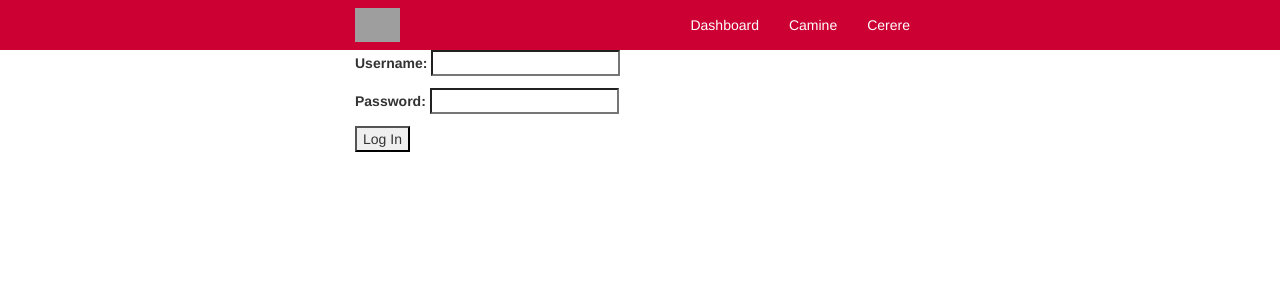
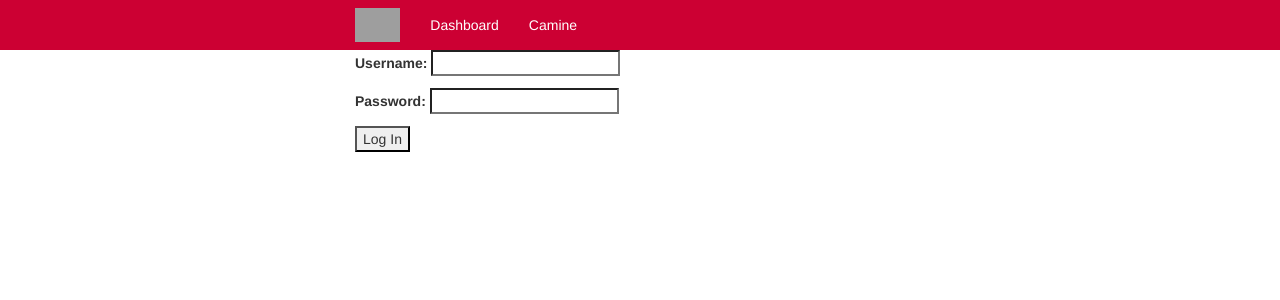
Before and after one commit to alexugoku/housing-service, a Django app: page /accounts/login/ in a window 1280 px wide. Shown: the top 300 px of the page. Run offline with Django 3.2, Linux system fonts and the light colour scheme; some libraries are stand-ins or nearby versions; grey boxes are pictures that could not be loaded.

Commit message:
-  modified layout -  modified views, forms - deleted cerere.html (is now in index.html)

```diff
--- a/accommodations/templates/_layout.html
+++ b/accommodations/templates/_layout.html
@@ -16,13 +16,11 @@
             </a>
         </div>
         <div class="collapse navbar-collapse">
-          <ul class="nav navbar-nav pull-right">
+            <ul class="nav navbar-nav pull-left">
                 <li><a href="{% url 'index' %}">Dashboard</a></li>
                 <li><a href="{% url 'camine' %}">Camine</a></li>
-            <li><a href="{% url 'cerere' %}">Cerere</a></li>
                 {% if user.is_authenticated %}
-            <!--<li><a href="{% url 'profile' user.username %}">My profile</a></li>-->
-            <li>{{user.username}}</li>
+                <li><a href="#">{{user.username}}</a></li>
                 <li><a href="{% url 'logout' %}">Log Out</a></li>
                 {% endif %}
             </ul>
--- a/accommodations/templates/cerere.html
+++ b/accommodations/templates/camine.html
@@ -1,6 +1,7 @@
 {% extends '_layout.html' %}
 
 {% block content %}
-  <h1>Cerere!!!</h1>
+  <h1>Camin { nume camin }</h1>
+
 
 {% endblock %}
--- a/accommodations/templates/index.html
+++ b/accommodations/templates/index.html
@@ -2,6 +2,8 @@
 
 {% block content %}
   <h1>Welcome!!!</h1>
+
+  <h1>Cerere!!!</h1>
 
 
   <!--<form class="form-horizontal" method="POST">
--- a/accommodations/urls.py
+++ b/accommodations/urls.py
@@ -1,14 +1,14 @@
 from django.conf.urls import patterns, include, url
 
 from django.contrib import admin
-from accommodations.views import login_view, logout_view
+from accommodations.views import login_view, logout_view, camine
 
 admin.autodiscover()
 
 urlpatterns = patterns('',
     # Examples:
     url(r'^$', 'accommodations.views.index', name='index'),
-    url(r'^$', '', name='cerere'),
+    url(r'^camine/$', camine, name='camine'),
     url(r'^$', 'accommodations.views.index', name='camin'),
     url(r'^accounts/login/$', login_view, name='login'),
     url(r'^accounts/logout/$', logout_view, name='logout'),
--- a/accommodations/views.py
+++ b/accommodations/views.py
@@ -6,17 +6,16 @@ from accommodations.forms import (
     UserLogin,
 )
 
+
 @login_required
 def index(request):
+    # cererea apare tot aici
     return render(request, 'index.html', {})
+
 
 @login_required
 def camine(request):
-    return render(request, '_layout_camin.html', {})
-
-@login_required
-def cerere(request):
-    return render(request, 'cerere.html', {})
+    return render(request, 'camine.html', {})
 
 
 def login_view(request):
```
Also changed, not shown: accommodations/models.py (+5 -3 lines), accommodations/templates/_layout_camin.html (deleted, +0 -7 lines). Lines whose indentation alone changed are shown as unchanged.
